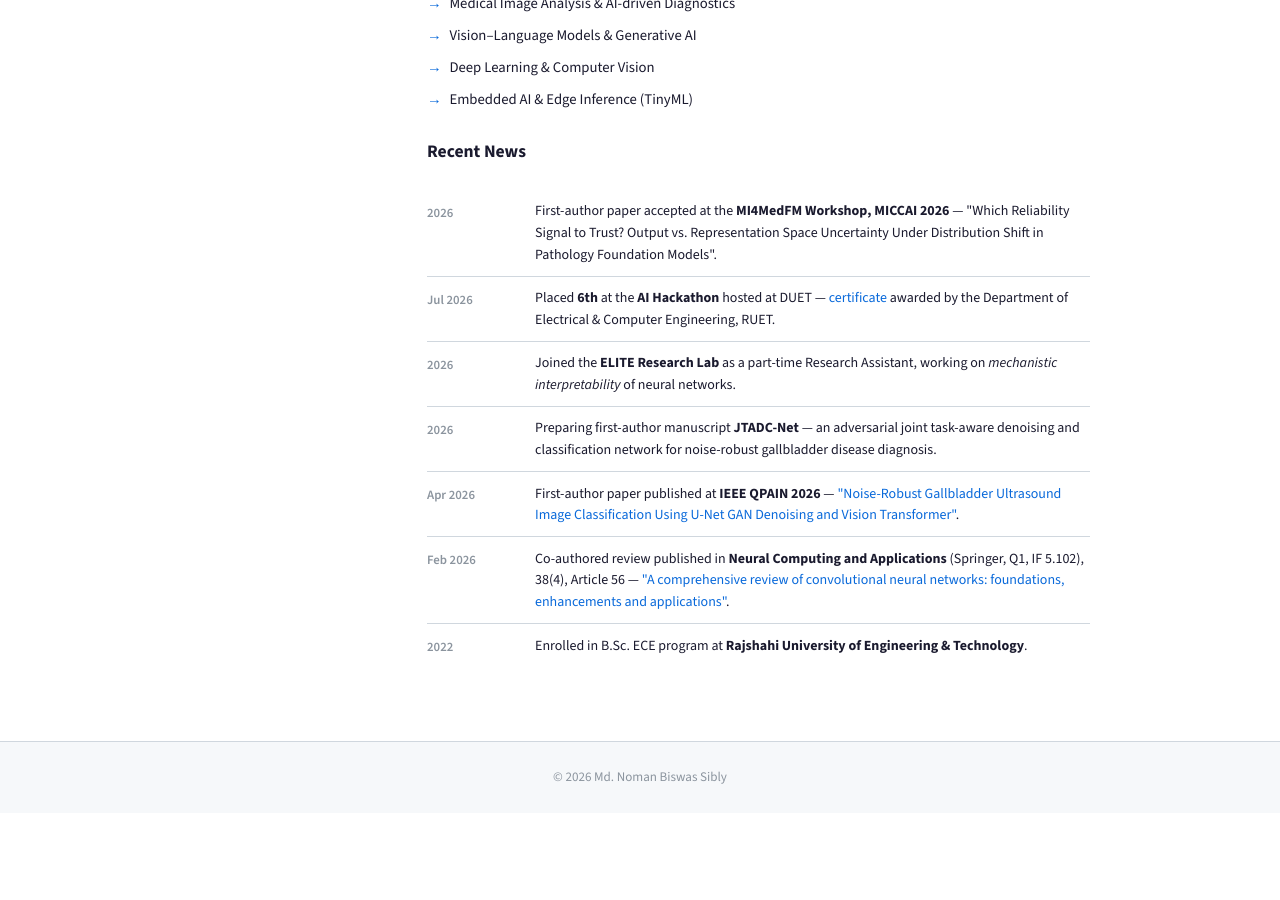
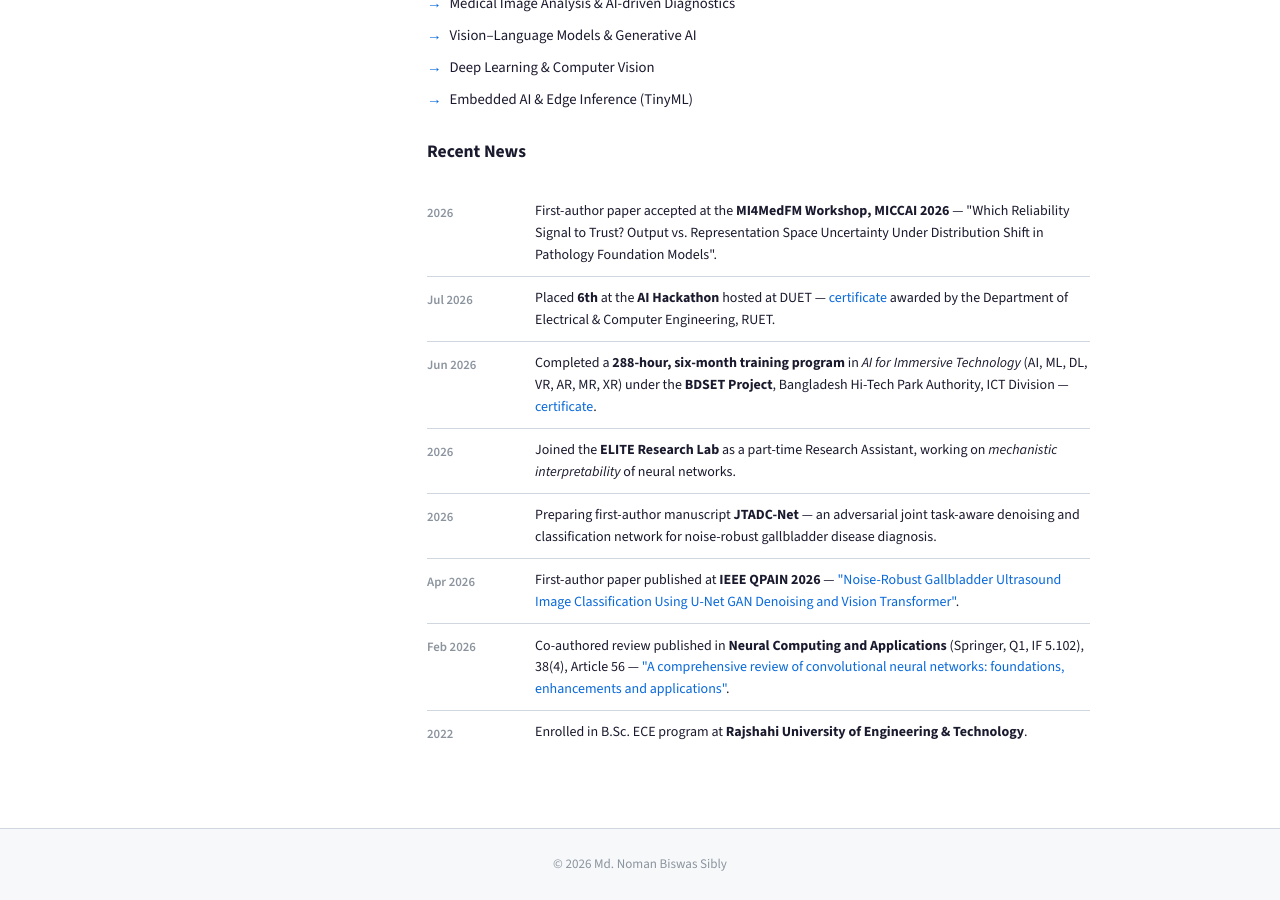
Before and after one commit to Md-Noman-Biswas/Md-Noman-Biswas.github.io, a Jekyll site: the page built from _pages/about.md, in a window 1280 px wide and 900 px high, scrolled down 743 px. Built offline with Jekyll 4.4.1, drawn with Linux system fonts in a browser that asks for light colours; a style sheet for code colours, icons or effects is not loaded; before the commit the page ends 1556 px from its top, so only the background shows below that.

Commit message:
Add BDSET training certificate, drop IBM ML course, reorder certificates

```diff
--- a/_data/news.yml
+++ b/_data/news.yml
@@ -4,6 +4,8 @@
   text: "First-author paper accepted at the <strong>MI4MedFM Workshop, MICCAI 2026</strong> — \"Which Reliability Signal to Trust? Output vs. Representation Space Uncertainty Under Distribution Shift in Pathology Foundation Models\"."
 - date: "Jul 2026"
   text: "Placed <strong>6th</strong> at the <strong>AI Hackathon</strong> hosted at DUET — <a href=\"/assets/pdf/Md_Noman_Biswas_Sibly_AI_Hackathon_DUET.pdf\">certificate</a> awarded by the Department of Electrical &amp; Computer Engineering, RUET."
+- date: "Jun 2026"
+  text: "Completed a <strong>288-hour, six-month training program</strong> in <em>AI for Immersive Technology</em> (AI, ML, DL, VR, AR, MR, XR) under the <strong>BDSET Project</strong>, Bangladesh Hi-Tech Park Authority, ICT Division — <a href=\"/assets/pdf/Md_Noman_Biswas_Sibly_BDSET_AI_Immersive_Tech.pdf\">certificate</a>."
 - date: "2026"
   text: "Joined the <strong>ELITE Research Lab</strong> as a part-time Research Assistant, working on <em>mechanistic interpretability</em> of neural networks."
 - date: "2026"
```
Also changed, not shown: 2 other files.
